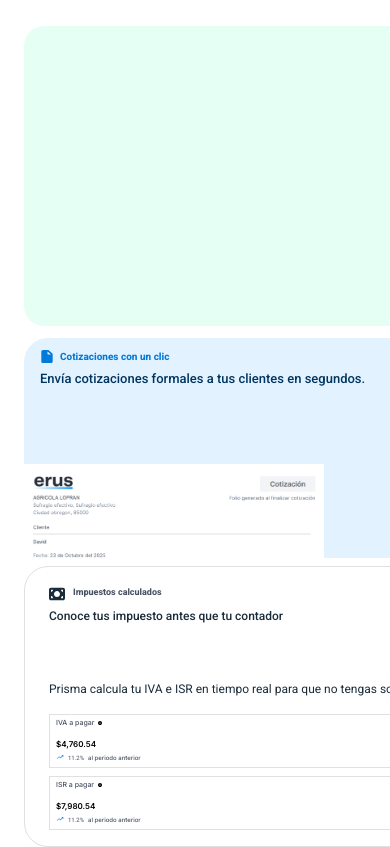
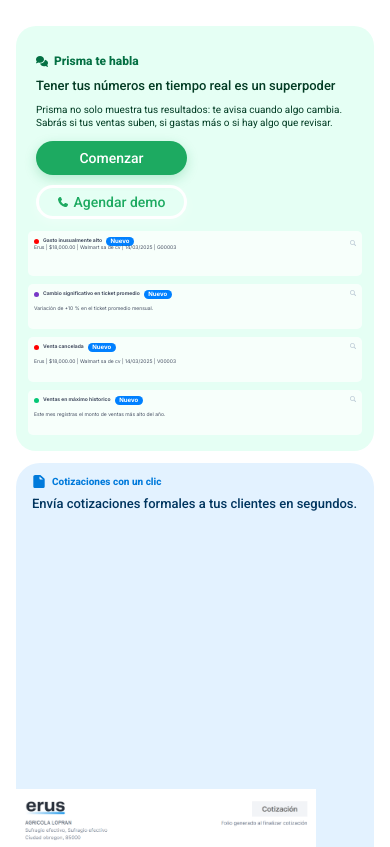
Before and after one commit to Arhammanj/Prismaworking, a Next.js app: page / in a window 390 px wide. Shown: the part 4660-5507 px from the top of the page. Built offline with nearby package versions, Linux system fonts and the light colour scheme.

Commit message:
fix(AdministratorSection): enhance layout and responsiveness for better mobile experience

```diff
--- a/src/app/AdministratorSection.jsx
+++ b/src/app/AdministratorSection.jsx
@@ -64,7 +64,7 @@ export default function AdministratorSection() {
 
   return (
     <section id="otras-soluciones" className="w-full bg-secondary-background overflow-x-hidden">
-      <div className="w-full max-w-[1440px] mx-auto px-6 sm:px-8 md:px-12 lg:px-[56px] py-8 sm:py-12 md:py-16 lg:py-[42px]">
+      <div className="w-full max-w-[1440px] mx-auto px-4 sm:px-6 md:px-8 lg:px-[56px] py-8 sm:py-12 md:py-16 lg:py-[42px]">
 
         {/* Header Section */}
         <div className="relative w-full max-w-[1186px] mx-auto mb-16 sm:mb-20 md:mb-24 lg:mb-[90px] overflow-x-auto">
@@ -89,48 +89,47 @@ export default function AdministratorSection() {
         {/* Main Content Section */}
         <div className="flex flex-col gap-3 sm:gap-4 md:gap-5 lg:gap-[14px] w-full mx-auto"
           style={{
-            width: '1130px',
-            height: '',
+            maxWidth: '1130px',
             borderRadius: '20px',
             opacity: 1
           }}>
 
           {/* Smart Notifications Section */}
-          <div className="w-full max-w-[1130px] rounded-3xl p-3 sm:p-6 md:p-8 lg:p-[32px] mx-auto min-h-[300px] sm:min-h-[400px] lg:min-h-0 flex items-center"
+          <div className="w-full rounded-3xl p-3 sm:p-6 md:p-8 lg:p-[32px] mx-auto min-h-[420px] sm:min-h-[450px] md:min-h-[400px] lg:h-[367px] pb-4 sm:pb-6 lg:pb-[32px]"
             style={{
               borderRadius: '20px',
               opacity: 1,
               background: '#E5FFF4'
             }}>
-            <div className="flex flex-col lg:flex-row justify-center items-center lg:items-start w-full gap-3 sm:gap-4 md:gap-6 lg:gap-4">
+            <div className="flex flex-col lg:flex-row justify-between lg:justify-center items-start lg:items-start w-full h-full gap-3 sm:gap-4 md:gap-6 lg:gap-4">
 
               {/* Left Content - Full Screen Mobile Promo */}
-              <div className="w-full lg:w-[46%] mb-0 mt-0 lg:mt-[4px] shrink-0 flex flex-col justify-center items-center max-w-[340px] lg:max-w-none mx-auto lg:mx-0 text-center lg:text-left px-2 lg:px-0">
-                <div className="flex items-center justify-center lg:justify-start gap-1.5 sm:gap-3 md:gap-4 lg:gap-[8px] mb-2 sm:mb-4 md:mb-6 lg:mb-[22px]">
+              <div className="w-full lg:w-[46%] shrink-0 flex flex-col justify-start items-start lg:items-start lg:max-w-none px-2 lg:px-0 pt-4 sm:pt-6 lg:pt-0 lg:mt-[4px]">
+                <div className="flex items-center justify-start lg:justify-start gap-1.5 sm:gap-3 md:gap-4 lg:gap-[8px] mb-2 sm:mb-3 md:mb-4 lg:mb-[22px]">
                   <img
                     src="/images/message.svg"
                     alt="AI notification icon"
-                    className="w-[8px] h-[7px] sm:w-[14px] sm:h-[13px] md:w-[17px] md:h-[15px] lg:w-[20px] lg:h-[18px]"
+                    className="w-[12px] h-[11px] sm:w-[14px] sm:h-[13px] md:w-[17px] md:h-[15px] lg:w-[20px] lg:h-[18px]"
                   />
-                  <h3 className="text-[8px] sm:text-[12px] md:text-[15px] lg:text-[18px] font-extrabold leading-tight sm:leading-[15px] md:leading-[18px] lg:leading-[22px] text-[#047043]"
+                  <h3 className="text-[12px] sm:text-[12px] md:text-[15px] lg:text-[18px] font-extrabold leading-tight sm:leading-[15px] md:leading-[18px] lg:leading-[22px] text-[#047043]"
                     style={{ fontFamily: 'Roboto' }}>
                     Prisma te habla
                   </h3>
                 </div>
-                <h4 className="text-[13px] sm:text-[20px] md:text-[25px] lg:text-[30px] font-medium leading-[18px] sm:leading-[27px] md:leading-[33px] lg:leading-[40px] text-[#033c24] mb-2 sm:mb-3 w-full lg:w-[84%]"
+                <h4 className="text-[13px] sm:text-[20px] md:text-[25px] lg:text-[30px] font-medium leading-[18px] sm:leading-[27px] md:leading-[33px] lg:leading-[40px] text-[#033c24] mb-2 sm:mb-3 w-full lg:w-[84%] text-left"
                   style={{ fontFamily: 'Roboto' }}>
                   Tener tus números en tiempo real es un superpoder
                 </h4>
-                <p className="text-[10px] sm:text-base lg:text-[16px] font-normal leading-[13px] sm:leading-5 lg:leading-[20px] mb-3 sm:mb-4 lg:mb-6 w-full lg:w-[415px] line-clamp-2 lg:line-clamp-none"
+                <p className="text-[10px] sm:text-base lg:text-[16px] font-normal leading-[13px] sm:leading-5 lg:leading-[20px] mb-3 sm:mb-4 lg:mb-6 w-full lg:w-[415px] text-left"
                   style={{
                     fontFamily: 'Roboto',
                     opacity: 1,
                     letterSpacing: '0%',
                     color: '#033D25'
                   }}>
-                  Prisma no solo muestra tus resultados: te avisa cuando algo cambia.
+                  Prisma no solo muestra tus resultados: te avisa cuando algo cambia. Sabrás si tus ventas suben, si gastas más o si hay algo que revisar.
                 </p>
-                <div className="flex flex-col w-full sm:flex-row justify-center lg:justify-start items-center gap-2.5 sm:gap-4 md:gap-6 lg:gap-[36px]">
+                <div className="flex flex-col w-full sm:flex-row justify-start lg:justify-start items-start sm:items-center gap-2.5 sm:gap-4 md:gap-6 lg:gap-[36px]">
                   <motion.div
                     className="w-full sm:w-auto"
                     whileHover={{
@@ -149,11 +148,10 @@ export default function AdministratorSection() {
                       fill_background_color="bg-[#1daa61]"
                       border_border_radius="rounded-[50px]"
                       padding=""
-                      className="cursor-pointer transition-all duration-300 hover:brightness-110 active:brightness-95 shadow-[0_4px_12px_rgba(29,170,97,0.25)] hover:shadow-[0_6px_20px_rgba(29,170,97,0.35)] active:shadow-[0_2px_8px_rgba(29,170,97,0.3)] w-full sm:w-auto min-h-[44px] sm:min-h-0"
+                      className="cursor-pointer transition-all duration-300 hover:brightness-110 active:brightness-95 shadow-[0_4px_12px_rgba(29,170,97,0.25)] hover:shadow-[0_6px_20px_rgba(29,170,97,0.35)] active:shadow-[0_2px_8px_rgba(29,170,97,0.3)] w-full sm:w-auto"
                       style={{
-                        width: '100%',
-                        maxWidth: '280px',
-                        height: '44px',
+                        width: '151px',
+                        height: '34px',
                         borderRadius: '50px',
                         opacity: 1
                       }}
@@ -161,14 +159,23 @@ export default function AdministratorSection() {
                     />
                   </motion.div>
                   <motion.div
-                    className="flex items-center justify-center gap-1.5 sm:gap-2 md:gap-4 lg:gap-[10px] cursor-pointer transition-all duration-300 min-h-[44px]"
+                    className="flex items-center justify-center gap-1.5 sm:gap-2 md:gap-4 lg:gap-[10px] cursor-pointer transition-all duration-300 px-4 py-2"
+                    style={{
+                      border: '3px solid white',
+                      borderRadius: '50px',
+                      boxShadow: '0 4px 12px rgba(255,255,255,0.3)',
+                      width: '151px',
+                      height: '34px'
+                    }}
                     whileHover={{
                       scale: 1.08,
+                      boxShadow: '0 6px 20px rgba(255,255,255,0.5)',
+                      backgroundColor: 'rgba(255,255,255,0.15)',
                       transition: { duration: 0.2, ease: "easeOut" }
                     }}
                     whileTap={{
                       scale: 0.95,
-                      color: '#189850',
+                      boxShadow: '0 2px 8px rgba(255,255,255,0.3)',
                       transition: { duration: 0.1 }
                     }}
                     onClick={handleScheduleDemo}
@@ -188,7 +195,7 @@ export default function AdministratorSection() {
               </div>
 
               {/* Right Content - Notifications - 2/3 width */}
-              <div className="hidden lg:flex w-2/3 lg:w-[574px] flex-col gap-2 sm:gap-3 md:gap-4 lg:gap-3 px-0 lg:px-2 overflow-x-hidden">
+              <div className="flex lg:flex w-full lg:w-[574px] flex-col gap-2 sm:gap-3 md:gap-4 lg:gap-3 px-0 lg:px-2 overflow-x-hidden">
 
                 {/* First Notification */}
                 <motion.div
@@ -284,7 +291,7 @@ export default function AdministratorSection() {
           <div className="flex flex-col lg:flex-row gap-2 sm:gap-3 md:gap-4 lg:gap-[8px] w-full">
 
             {/* Left Column - Quotations */}
-            <div className="w-full lg:w-[560px] bg-[#e3f2ff] rounded-3xl p-3 sm:p-6 md:p-8 lg:p-[26px] min-h-[220px] sm:min-h-[280px] lg:min-h-0 flex flex-col relative">
+            <div className="w-full bg-[#e3f2ff] rounded-3xl p-3 sm:p-6 md:p-8 lg:p-[26px] min-h-[420px] sm:min-h-[450px] md:min-h-[400px] lg:h-[367px] flex flex-col relative mx-auto lg:mx-0">
               <div className="flex flex-col gap-2 sm:gap-5 md:gap-6 lg:gap-[20px] mb-4 sm:mb-20 md:mb-24 lg:mb-[98px] ml-1 sm:ml-3 md:ml-4 lg:ml-[12px]">
                 <div className="flex items-center gap-1.5 sm:gap-3 md:gap-4 lg:gap-[8px]">
                   <img
@@ -323,7 +330,7 @@ export default function AdministratorSection() {
             </div>
 
             {/* Right Column - Tax Calculations */}
-            <div className="w-full lg:w-[560px] bg-secondary-background border border-border-primary rounded-3xl p-4 sm:p-6 md:p-8 lg:p-[28px] lg:pr-[16px]">
+            <div className="w-full bg-secondary-background border border-border-primary rounded-3xl p-4 sm:p-6 md:p-8 lg:p-[28px] lg:pr-[16px] min-h-[420px] sm:min-h-[450px] md:min-h-[400px] lg:h-[367px] mx-auto lg:mx-0">
               <div className="flex flex-col lg:flex-row justify-start items-start gap-2 sm:gap-3 md:gap-4 lg:gap-[12px] ml-2 sm:ml-3 md:ml-4 lg:ml-[10px]">
                 <div className="flex flex-col gap-2 sm:gap-3 md:gap-4 lg:gap-[12px] w-full lg:flex-1">
                   <div className="flex items-start gap-2 sm:gap-3 md:gap-4 lg:gap-[8px]">
```
